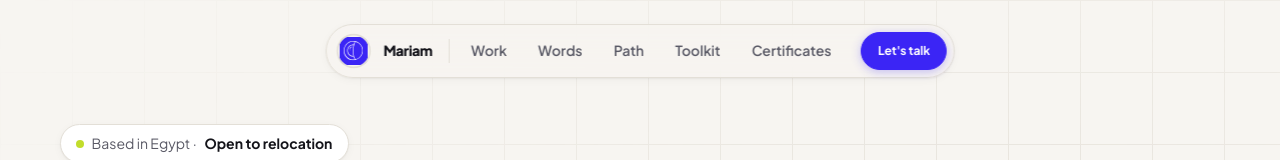
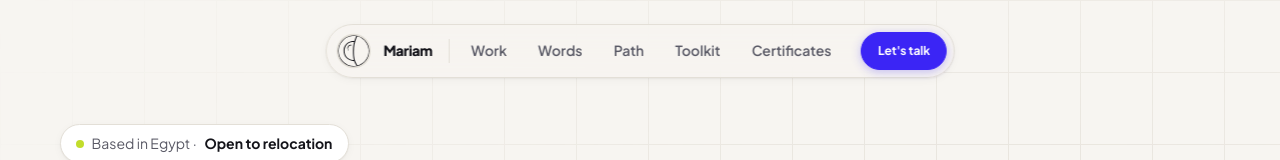
Before and after one commit to ruyinqc/Mariam-s-Portfolio, a plain HTML site: page index.html in a window 1280 px wide. Shown: the top 160 px of the page. Drawn offline with Linux system fonts and the light colour scheme.

Commit message:
Drop the blue badge behind the nav logo
The mark is already a circle, so let it fill the scroll-progress
ring directly instead of sitting on a smaller colored square inside
it - one circular mark instead of a badge-in-a-frame.


Claude-Session: https://claude.ai/code/session_01GHiktPcMiWbmsSKWbzhTSy

Co-authored-by: Claude <noreply@anthropic.com>

```diff
--- a/assets/css/components.css
+++ b/assets/css/components.css
@@ -50,14 +50,9 @@
 .nav__initial {
   display: grid;
   place-items: center;
-  width: 1.75rem; height: 1.75rem;
-  background: var(--blue);
-  color: #fff;
-  font-size: 0.8125rem;
-  font-weight: 800;
-  border-radius: 7px;
+  width: 2rem; height: 2rem;
 }
-.nav__logo-icon { width: 1.2rem; height: 1.2rem; fill: currentColor; }
+.nav__logo-icon { width: 2rem; height: 2rem; fill: var(--ink); }
 .nav__ring { position: absolute; inset: 0; width: 100%; height: 100%; transform: rotate(-90deg); }
 .nav__ring circle { fill: none; stroke-width: 2; }
 .nav__ring-track { stroke: var(--line); }
```
